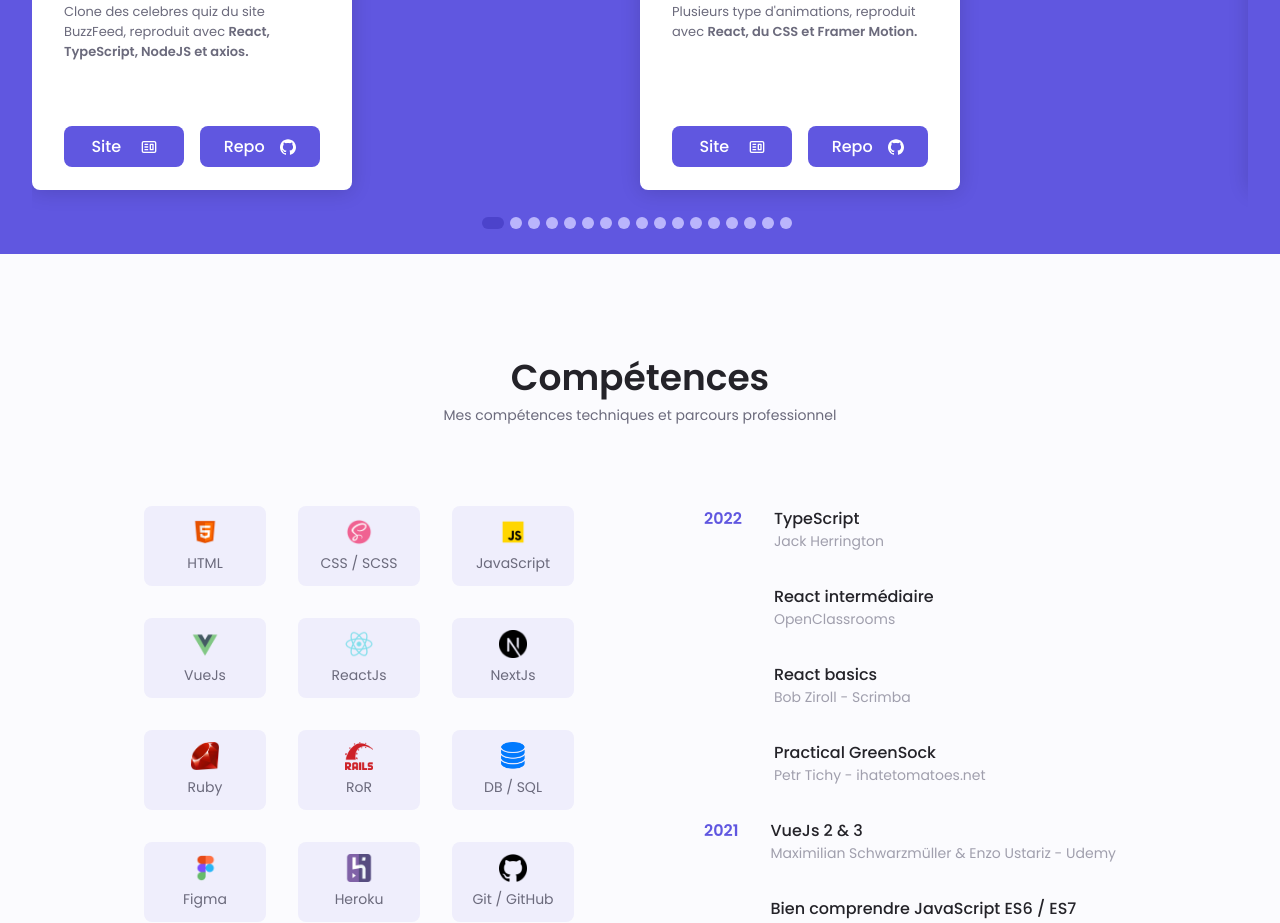
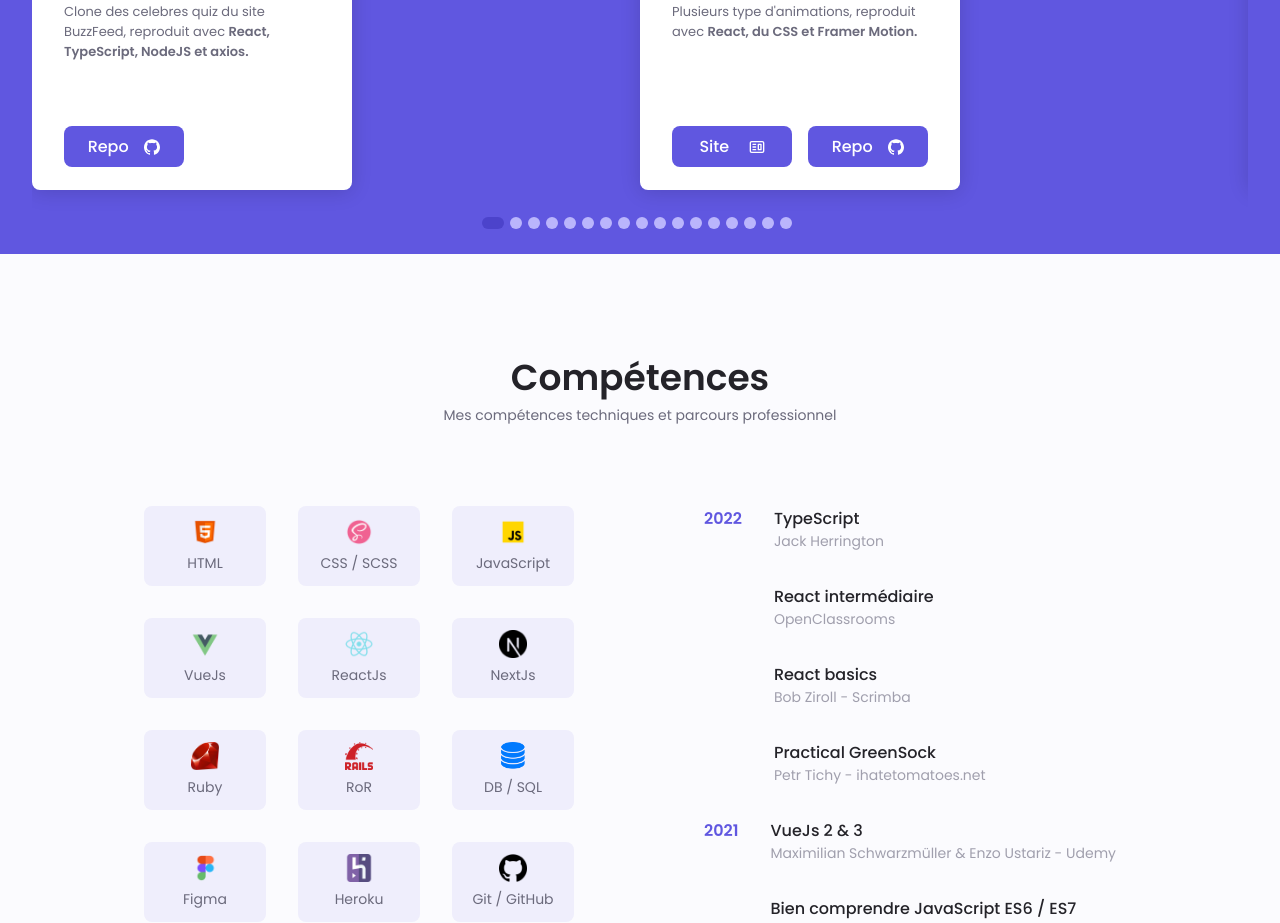
Before and after one commit to FabKaiz/portfolio-react, a React (Create React App) app: page / in a window 1280 px wide. Shown: the part 2240-3163 px from the top of the page. Built offline with nearby package versions, Linux system fonts and the light colour scheme; no server answers.

Commit message:
Removed website url from last project & added option to not show the site button

```diff
--- a/src/components/ProjectCard/ProjectCard.jsx
+++ b/src/components/ProjectCard/ProjectCard.jsx
@@ -21,6 +21,7 @@ const ProjectCard = ({ project }) => {
       </div>
 
       <div className="project__buttons">
+        {project.projectSite && (
           <Button
             href={project.projectSite}
             target="_blank"
@@ -29,6 +30,8 @@ const ProjectCard = ({ project }) => {
             rel="noreferrer"
             className="project__btn"
           />
+        )}
+
         {project.projectRepo && (
           <Button
             href={project.projectRepo}
--- a/src/constants/data.js
+++ b/src/constants/data.js
@@ -6,7 +6,6 @@ const projects = [
     id: 33,
     title: 'BuzzFeed Clone',
     description: `Clone des celebres quiz du site BuzzFeed, reproduit avec `,
-    projectSite: 'https://typescript-buzzfeed-clone-production-602d.up.railway.app/',
     projectRepo: 'https://github.com/FabKaiz/typescript-buzzfeed-clone',
     img: images.buzzfeed,
     codeLanguage: 'React, TypeScript, NodeJS et axios',
```
Lines whose indentation alone changed are shown as unchanged.
